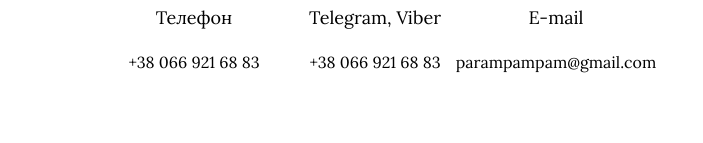
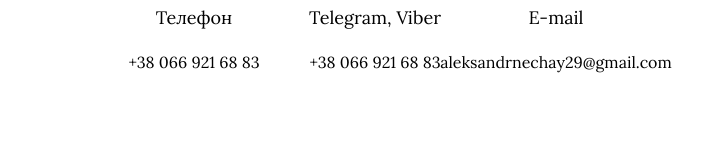
Before and after one commit to ishkov2709/lawyer, a React (Create React App) app: page / in a window 1280 px wide. Shown: the part 2099-2242 px from the top of the page, without its empty margins (265-968 px from the left). Built offline with nearby package versions, Linux system fonts and the light colour scheme.

Commit message:
change email in contacts

```diff
--- a/src/components/Contacts/Contacts.jsx
+++ b/src/components/Contacts/Contacts.jsx
@@ -22,7 +22,7 @@ const Contacts = () => {
             <li className={css.contactItem}>
               <Icon name="mail" width={60} height={60} fill="#ffffff" />
               <h3 className={css.subtitle}>E-mail</h3>
-              <p className={css.contactValue}>parampampam@gmail.com</p>
+              <p className={css.contactValue}>aleksandrnechay29@gmail.com</p>
             </li>
           </ul>
         </address>
```
